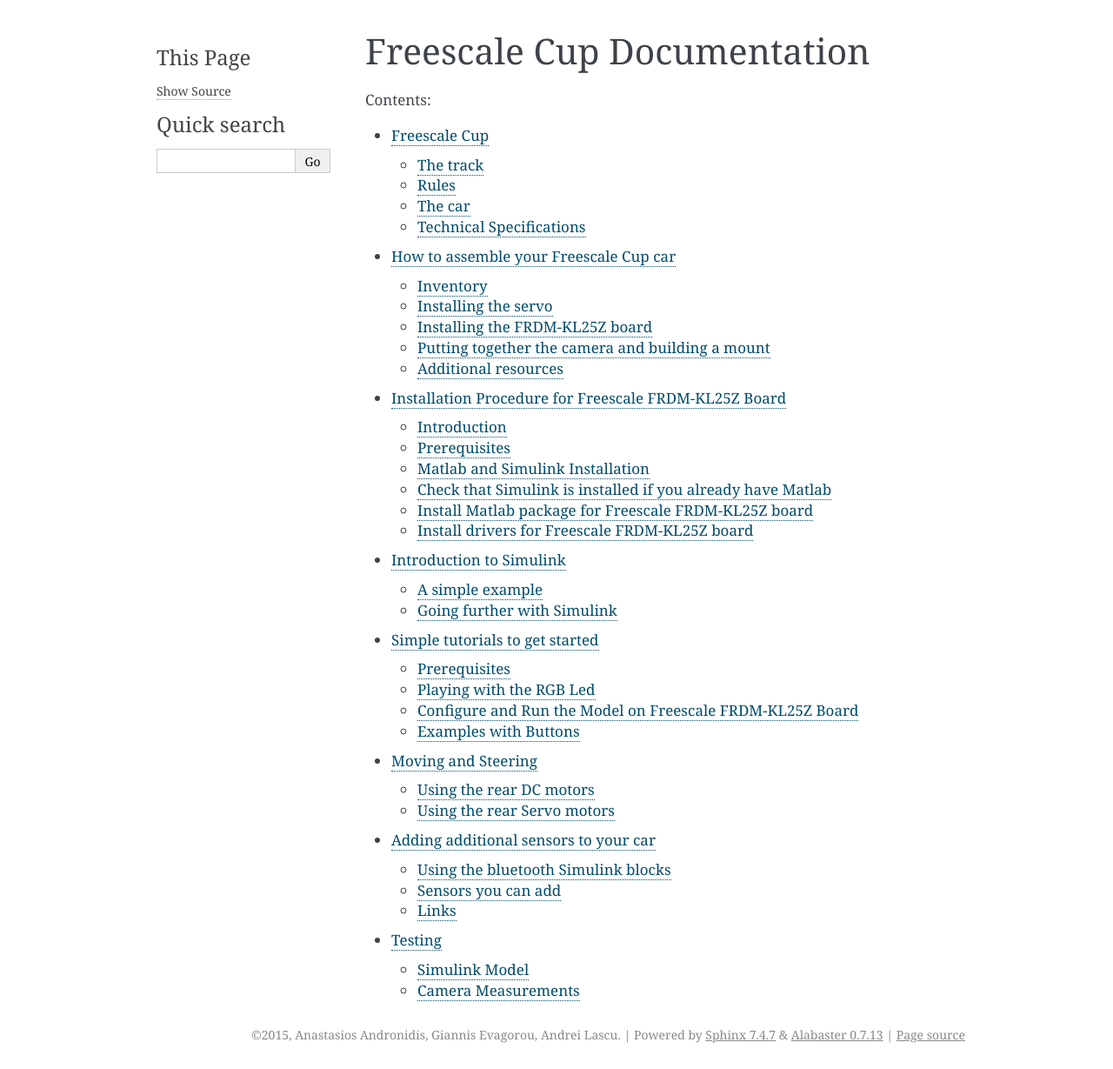
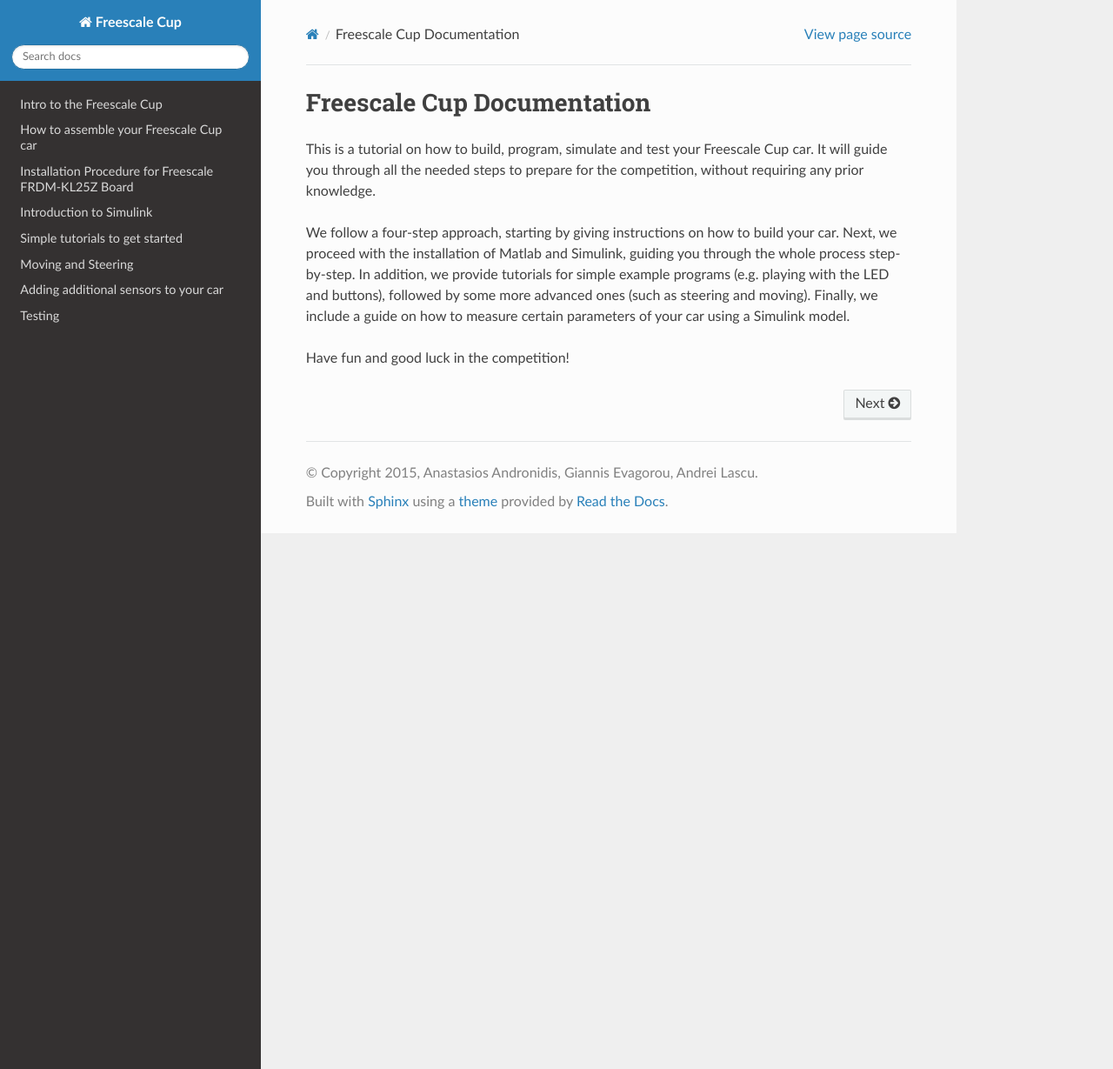
Before and after one commit to 0152la/FreescaleDocumentation, a Sphinx documentation site: the page built from source/index.rst, in a window 1280 px wide and 1229 px high. Shown: the whole window at 87% size. Built offline with Sphinx 7.4.7 and the Read the Docs theme 2.0.0, drawn with Linux system fonts in a browser that asks for light colours.

Commit message:
Small overall changes
* changed theme
* added index text
* other small changes

```diff
--- a/source/conf.py
+++ b/source/conf.py
@@ -57,9 +57,9 @@
 # built documents.
 #
 # The short X.Y version.
-version = '1'
+version = ''
 # The full version, including alpha/beta/rc tags.
-release = '1'
+release = ''
 
 # The language for content autogenerated by Sphinx. Refer to documentation
 # for a list of supported languages.
@@ -110,7 +110,7 @@
 
 # The theme to use for HTML and HTML Help pages.  See the documentation for
 # a list of builtin themes.
-html_theme = 'alabaster'
+html_theme = 'sphinx_rtd_theme'
 
 # Theme options are theme-specific and customize the look and feel of a theme
 # further.  For a list of options available for each theme, see the
@@ -207,6 +207,8 @@
 # -- Options for LaTeX output ---------------------------------------------
 
 latex_elements = {
+'releasename' : '',
+
 # The paper size ('letterpaper' or 'a4paper').
 #'papersize': 'letterpaper',
 
--- a/source/freescale.rst
+++ b/source/freescale.rst
@@ -1,5 +1,5 @@
-Freescale Cup
-=============
+Intro to the Freescale Cup
+==========================
 
 The Freescale Cup is a worldwide student competition, which enables students to learn about embedded systems and control.
 The objective of the competition is for students to learn how to assemble, program and race a car on a track.
--- a/source/index.rst
+++ b/source/index.rst
@@ -6,10 +6,14 @@
 Freescale Cup Documentation
 =======================================================
 
-Contents:
+This is a tutorial on how to build, program, simulate and test your Freescale Cup car. It will guide you through all the needed steps to prepare for the competition, without requiring any prior knowledge.
+
+We follow a four-step approach, starting by giving instructions on how to build your car. Next, we proceed with the installation of Matlab and Simulink, guiding you through the whole process step-by-step. In addition, we provide tutorials for simple example programs (e.g. playing with the LED and buttons), followed by some more advanced ones (such as steering and moving). Finally, we include a guide on how to measure certain parameters of your car using a Simulink model.
+
+Have fun and good luck in the competition!
 
 .. toctree::
-   :maxdepth: 2
+   :hidden:
 
    freescale
    car_guide
--- a/source/sensors.rst
+++ b/source/sensors.rst
@@ -26,14 +26,14 @@
 
 This represents the hardware on the car itself. The main component should be the Bluetooth transmitter block, taking inputs from your sensors (the number of inputs is configurable). It is up to you to decide what to do with the data recorded by any sensors you will add. You should have some examples downloaded alonside the bluetooth Simulink libraries, but feel free to add your own examples for any sensors you would like to use. This code has to be uploaded to the car.
 
-**ADD IMAGES FOR EXAMPLE TX PROGRAM**
+.. ADD IMAGES FOR EXAMPLE TX PROGRAM
 
 Receiver
 ^^^^^^^^
 
 This is the code that your receiving device will be runnning. Generally, it should be just displaying the information received via the bluetooth connection from the sensors on the car. This program has to be uploaded to the device you want to use to display the information.
 
-**ADD IMAGES FOR EXAMPLE RX PROGRAM**
+.. ADD IMAGES FOR EXAMPLE RX PROGRAM
 
 Usage
 ^^^^^
--- a/source/testing.rst
+++ b/source/testing.rst
@@ -51,7 +51,7 @@
 These two values are used to estimate the acceleration and the deceleration of the car.
 
 Camera Measurements
-------------
+-------------------
 
 Finally to measure the car's performance you can measure the performance of each individual component of the car. In this section we will explain how to measure the performance of the car's camera. In particular we are going to measure the camera's aperture (i.e. how wide the camera is). There are two factors that affect the camera's aperture:
 
```
